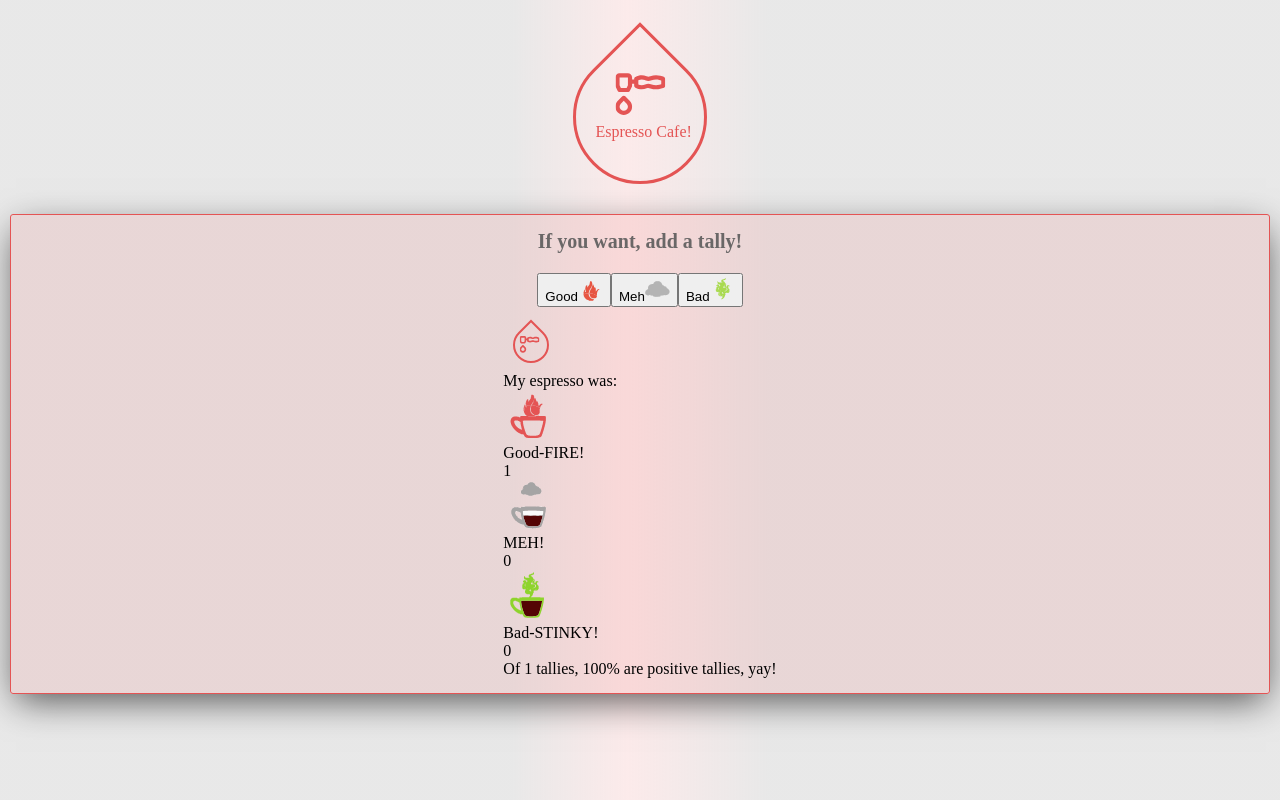
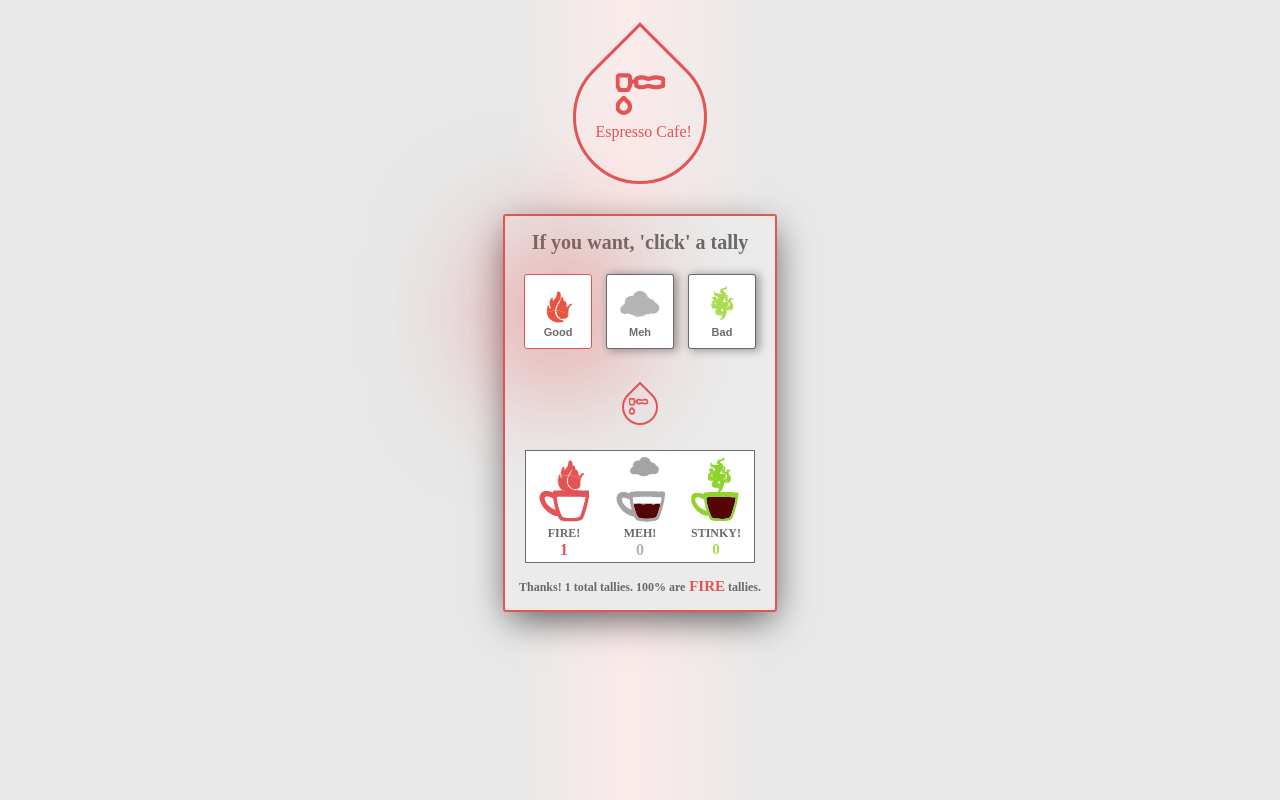
Before and after one commit to StefieCaff/goit-react-hw-02-feedback, a React (Create React App) app: page / in a window 1280 px wide. Both pictures are taken after a click on the button "Good". Built offline with nearby package versions, Linux system fonts and the light colour scheme.

Commit message:
Submission One
stats and feed back styles complete

```diff
--- a/src/components/App.jsx
+++ b/src/components/App.jsx
@@ -1,13 +1,12 @@
 import { useState, useEffect } from "react"
 
 /* components/ styled Components */
-import { Logo, LogoTitle } from './Logo/Logo.jsx';
+import { LogoTitle } from './Logo/Logo.jsx';
 import { Section } from './Section/Section.jsx'
 import { Statistics } from './Statistics/Statistics.jsx';
 import { Notification } from './Notification/Notification.jsx';
 import { FeedbackOptions } from "./FeedbackOptions/FeedbackOptions.jsx";
 
-import { SectionWrapper } from '../components/Section/styled-section.js'
 
 export const App = () => {
   //set state
@@ -52,7 +51,7 @@
     return (
       <>
         <LogoTitle />
-        <Section title="If you want, add a tally!">
+        <Section title="If you want, 'click' a tally">
           <FeedbackOptions
             good={feedback.good}
             neutral={feedback.neutral}
@@ -64,7 +63,7 @@
           {
             total === 0
               ? (
-                <Notification message = "Let the tally begin! Woot!"/>
+                <Notification message = "You'll be the first to add a tally. Woot!"/>
               )
               : (
                 <Statistics
--- a/src/components/FeedbackOptions/FeedbackOptions.jsx
+++ b/src/components/FeedbackOptions/FeedbackOptions.jsx
@@ -1,5 +1,6 @@
 import { PropTypes } from 'prop-types';
-import { SVG } from '../Logo/Icons'
+import { SVG } from '../Logo/Icons.jsx'
+import { Button, FeedbackWrapper } from '../FeedbackOptions/styled-feedback-options.js'
 
 export const FeedbackOptions = (props) => {
     const {
@@ -12,44 +13,46 @@
     } = props
 
     return (
-        <div>
-            <button
+        <FeedbackWrapper>
+            <Button
                 type="button"
                 name={good}
                 onClick={onGoodFeedback}
+                className="good-hover"
             >
-                Good
                 <SVG
-                    width="25"
-                    height="25"
+                    width="40"
+                    height="40"
                     name="good"
                 />
-            </button>
-            <button
+                <span>Good</span>
+            </Button>
+            <Button
                 type="button"
                 name={neutral}
                 onClick={onNeutralFeedback}
+                className="neutral-hover"
             >
-                Meh
                 <SVG
-                    width="25"
-                    height="25"
+                    width="40"
+                    height="40"
                     name="neutral"
                 />
-            </button>
-            <button
+                <span>Meh</span>
+            </Button>
+            <Button
                 type="button"
                 name={bad}
                 onClick={onBadFeedback}
             >
-                Bad
                 <SVG
-                    width="25"
-                    height="25"
+                    width="40"
+                    height="40"
                     name="bad"
                 />
-            </button>
-        </div>
+                <span>Bad</span>
+            </Button>
+        </FeedbackWrapper>
     )
 };
 
--- a/src/components/FeedbackOptions/styled-feedback-options.js
+++ b/src/components/FeedbackOptions/styled-feedback-options.js
@@ -0,0 +1,47 @@
+import styled from 'styled-components';
+
+const FeedbackWrapper = styled.div`
+  display: flex;
+  align-items: center;
+  justify-content: space-evenly;
+`;
+
+const Button = styled.button`
+    display: flex;
+    flex-direction: column;
+    align-items: center;
+    padding: 5px 10px;
+    color: rgba(91, 91, 91, 0.9);
+    font-weight: bold;
+    font-size: 11px;
+    border: 1.5px solid rgba(91, 91, 91, 0.9);
+    border-radius: 3px;
+    background: white;
+    box-shadow: 1px 3px 4px 1px rgba(0,0,0,0.33);
+    -webkit-box-shadow: 3px 1px 8px 1px rgba(0,0,0,0.33);
+    -moz-box-shadow: 1px 3px 4px 1px rgba(0,0,0,0.33);
+    cursor: pointer;
+    transition-duration: 1s;
+    -webkit-transition-duration: 0.4s; /* Safari */
+
+    &:hover,
+    &:focus,
+    &:active {
+        transition-duration: 1s;
+        box-shadow: 0px 1px 122px 24px rgba(228,84,84,0.66);
+        -webkit-box-shadow: 0px 1px 122px 24px rgba(228,84,84,0.66);
+        -moz-box-shadow: 0px 1px 122px 24px rgba(228,84,84,0.66);
+        border-color: rgba(228, 84, 84, 1);
+    }
+
+    & > span {
+        margin-bottom: 5px;
+    }
+
+    .icon {
+        padding: 3px;
+    }
+
+`;
+
+export { Button, FeedbackWrapper}
--- a/src/components/Logo/Icons.jsx
+++ b/src/components/Logo/Icons.jsx
@@ -9,7 +9,7 @@
 } = props
 
     return (
-        <svg className="logo" width={width} height={height}>
+        <svg className="logo icon" width={width} height={height}>
             <use href={`${sprite}#${name}`}></use>
         </svg>
     )
--- a/src/components/Notification/Notification.jsx
+++ b/src/components/Notification/Notification.jsx
@@ -1,5 +1,5 @@
 import PropTypes from 'prop-types';
-
+import { Message } from './styled-notification'
 
 export const Notification = (props) => {
 
@@ -7,9 +7,9 @@
         message = "Be the first to add a tally! Woot!"
     } = props
     return (
-        <p>
+        <Message>
             {message}
-        </p>
+        </Message>
     );
 };
 
--- a/src/components/Notification/styled-notification.js
+++ b/src/components/Notification/styled-notification.js
@@ -0,0 +1,13 @@
+import styled from 'styled-components';
+
+const Message = styled.p`
+  text-align: center;
+  margin-top: 30px;
+  font-weight: bold;
+  font-size: 14px;
+  color: rgba(228, 84, 84, 1);
+
+
+`;
+
+export { Message }
--- a/src/components/Section/styled-section.js
+++ b/src/components/Section/styled-section.js
@@ -1,13 +1,13 @@
 import styled from 'styled-components';
 
 const SectionWrapper = styled.div`
-    margin: 30px 10px;
+    margin: 30px auto;
     padding: 15px 5px;
     display: flex;
     flex-direction: column;
-    align-items:center;
-    background: rgba(228, 84, 84, 0.12);
-    border: 1px solid rgba(228, 84, 84, 1);
+    max-width: 260px;
+    background: rgba(235, 235, 235, 1);
+    border: 2px solid rgba(228, 84, 84, 1);
     border-radius: 3px;
     box-shadow: 1px 11px 35px -5px rgba(0,0,0,0.66);
     -webkit-box-shadow: 1px 11px 35px -5px rgba(0,0,0,0.66);
@@ -15,7 +15,9 @@
 `;
 
 const SectionHeader = styled.h2`
+    text-align: center;
     font-size: 20px;
+    //color:  rgba(228, 84, 84, 1);
     color: rgba(91, 91, 91, 0.9);
     margin-bottom: 20px;
 `
--- a/src/components/Statistics/Statistics.jsx
+++ b/src/components/Statistics/Statistics.jsx
@@ -1,77 +1,90 @@
 import { PropTypes } from 'prop-types';
 import { SVG } from '../Logo/Icons';
 import { Logo } from '../Logo/Logo.jsx';
-
+import { StatsWrapper } from './styled-statistics';
+import { SectionWrapperLogo } from 'components/Logo/styled-logo';
 
 export const Statistics = ( props) => {
    const  {
-    good = 0,
-    neutral = 0,
-    bad = 0,
-    total = 0,
-    positivePercentage = 0
+        good = 0,
+        neutral = 0,
+        bad = 0,
+        total = 0,
+        positivePercentage = 0
     } = props;
 
 
     return (
-        <div>
-            <Logo/>
-            <p>My espresso was:
-            </p>
-            <ul>
-                <li>
+        <StatsWrapper>
+            <SectionWrapperLogo>
+                <Logo />
+            </SectionWrapperLogo>
+            <ul className="stats-list">
+                <li className="stats-item">
                     <StatisticsImg
-                        message="Good-FIRE!"
+                        message="FIRE!"
                         icon = "good-fire"
                     />
-                    <p>{good}</p>
+                    <p style={{
+                        color: "#e45454",
+                        fontSize: 16
+                    }}>
+                        {good}</p>
                 </li>
-                <li>
+                <li className="stats-item">
                     <StatisticsImg
                         message="MEH!"
                         icon = "neutral-meh"
                     />
-                    <p>{neutral}</p>
+                    <p style={{
+                        color: "#b4b4b4",
+                        fontSize: 16
+                    }}>
+                        {neutral}</p>
                 </li>
-                <li>
+                <li className="stats-item">
                     <StatisticsImg
-                        message="Bad-STINKY!"
+                        message="STINKY!"
                         icon="bad-stinky"
                     />
-                    <p>{bad}</p>
+                    <p style={{
+                        color: "#a9da50",
+                        fontSize: 15,
+                    }}>
+                        {bad}</p>
                 </li>
             </ul>
             <div>
-                <p>
-                    Of <span>{total}</span> tallies, <span>{positivePercentage}</span>% are positive tallies, yay!
+                <p className="stats-message">
+                    Thanks! {total} total tallies. {positivePercentage}% are
+                    <span style={{
+                        color: "#e45454",
+                        fontSize: 15
+                    }}> FIRE</span> tallies.
                 </p>
             </div>
-        </div>
+        </StatsWrapper>
     );
 };
 
 
-
 const StatisticsImg = (props) => {
     const {
-        message = "We want your feedforward, thanks!",
+        message = "How's it?",
         icon = "logo",
     } = props;
 
     return (
             <div>
                 <SVG
-                    width = "50"
-                    height = "50"
-                    name = {icon}
+                    width = "70"
+                    height = "70"
+                    name={icon}
                 />
-                <p>{message}</p>
+                <p className="stats-message">{message}</p>
             </div>
     );
-
 };
-
-
 
 Statistics.propTypes = {
     good: PropTypes.number.isRequired,
--- a/src/components/Statistics/styled-statistics.js
+++ b/src/components/Statistics/styled-statistics.js
@@ -0,0 +1,33 @@
+import styled from 'styled-components';
+
+const StatsWrapper = styled.div`
+    display: flex;
+    flex-direction: column;
+    align-items: center;
+    justify-content: space-evenly;
+
+    .stats-list {
+        display: flex;
+        text-align: center;
+        margin-bottom: 15px;
+        border: .2px solid rgba(91, 91, 91, 0.9);
+        background-color: white;
+    }
+
+    .stats-item {
+        display: flex;
+        flex-direction: column;
+        padding: 3px;
+        color: rgba(91, 91, 91, 0.9);
+        font-weight: bold;
+        font-size: 11px;
+    }
+
+    .stats-message {
+        font-size: 12px;
+        font-weight: bold;
+        color: rgba(91, 91, 91, 0.9);
+    }
+`;
+
+export { StatsWrapper }
```
